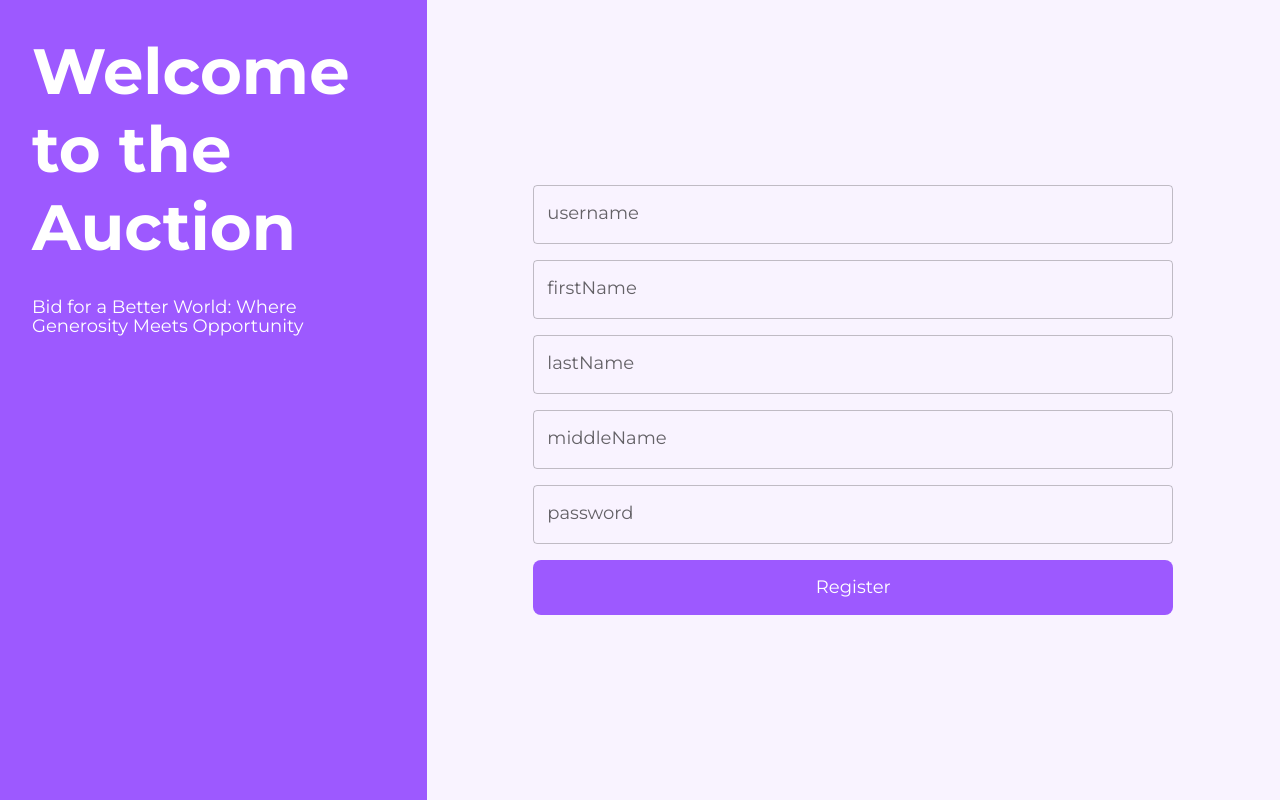
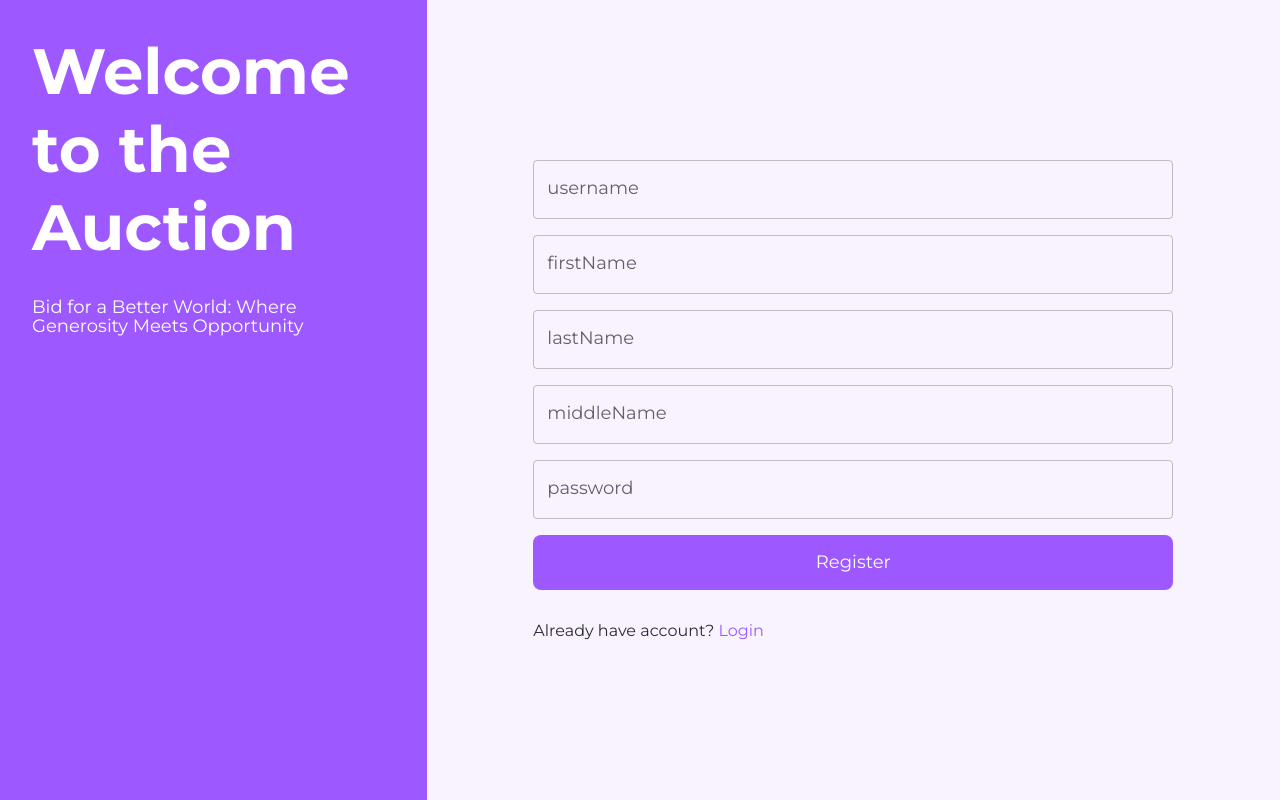
Before and after one commit to f-ogoog/auction, a Next.js app in the folder auction-web/: page /register in a window 1280 px wide. Built offline with nearby package versions, Linux system fonts and the light colour scheme; no server answers.

Commit message:
add routing between auth pages

```diff
--- a/auction-web/src/components/templates/register-page/RegisterPage.tsx
+++ b/auction-web/src/components/templates/register-page/RegisterPage.tsx
@@ -1,12 +1,21 @@
 import React from "react";
-import { Box } from "@mui/material";
+import { Box, Typography } from "@mui/material";
 import RegisterForm from "./register-form";
 import * as styles from "./RegisterPage.styles";
+import Link from "next/link";
 
 const RegisterPage = () => {
   return (
     <Box sx={styles.container}>
       <RegisterForm />
+      <Typography variant="body2">
+        Already have account?{" "}
+        <Link href={"/login"}>
+          <Typography variant="body2" color="primary.main" component="span">
+            Login
+          </Typography>
+        </Link>
+      </Typography>
     </Box>
   );
 };
```
Also changed, not shown: auction-web/src/components/templates/login-page/LoginPage.tsx (+10 -1 lines).
